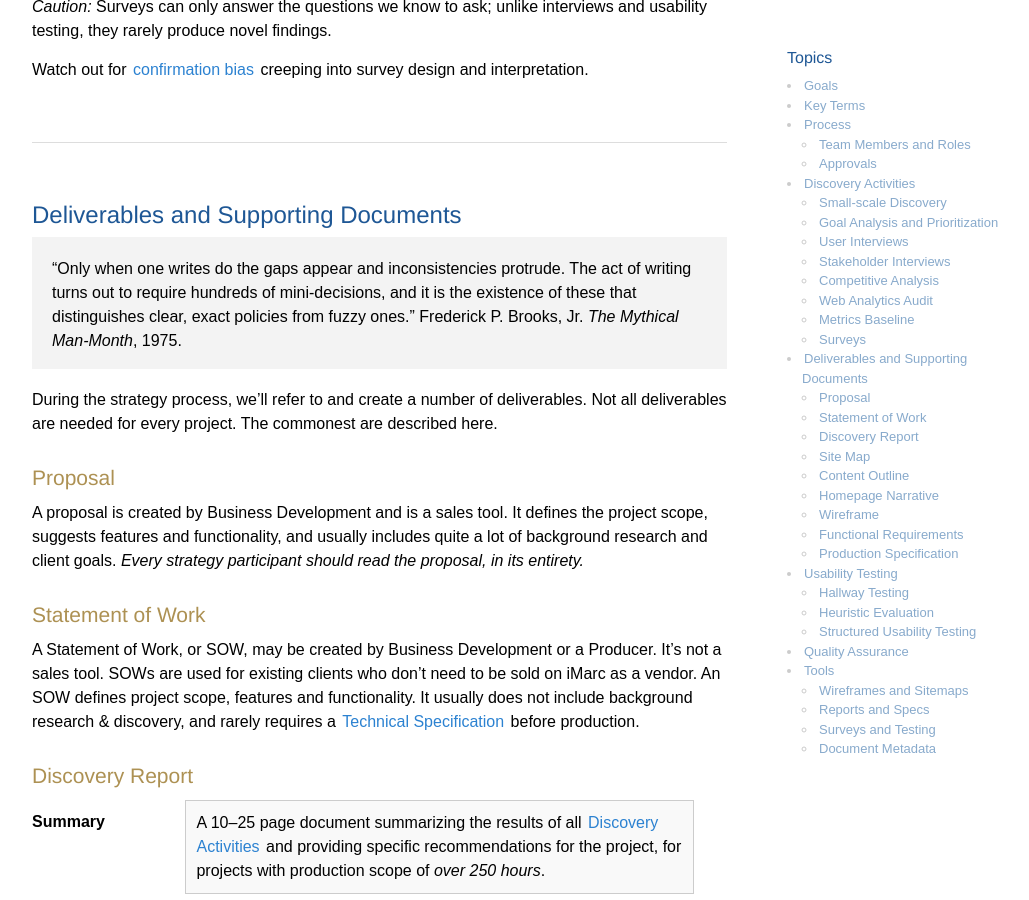
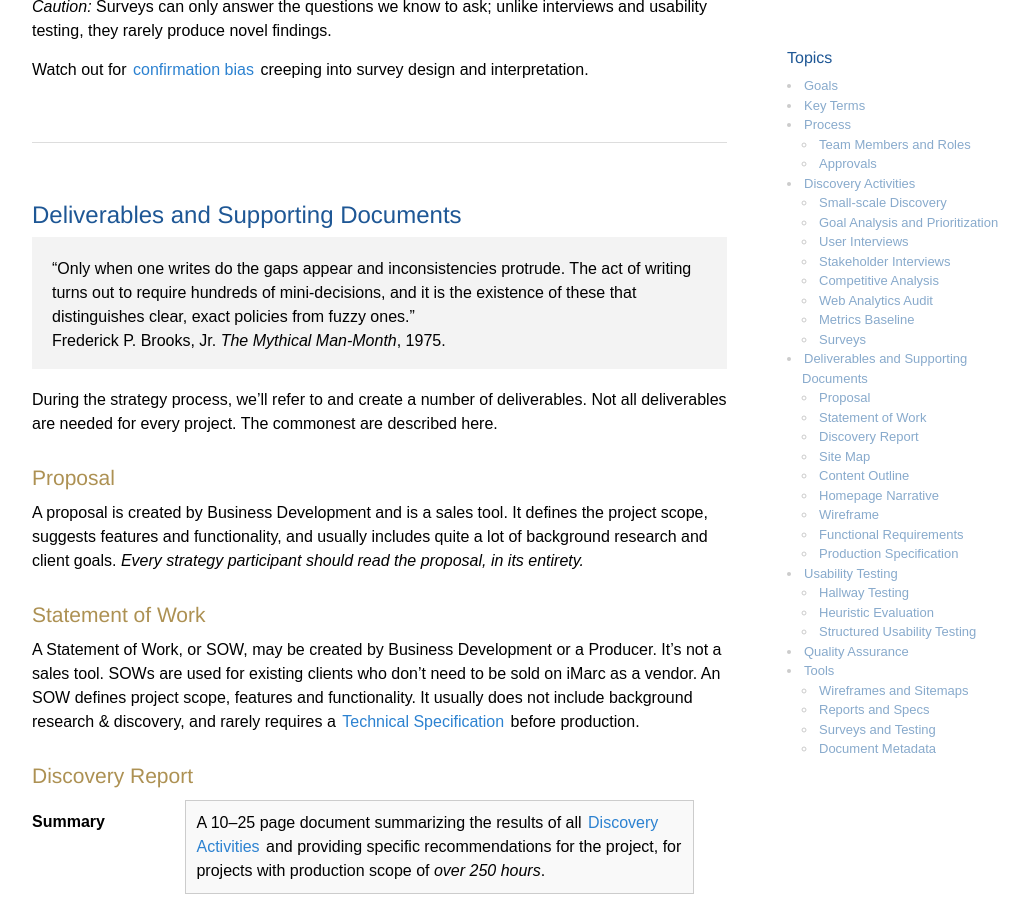
Before and after one commit to imarc/handbook, a Jekyll site: the page built from strategy.markdown, in a window 1280 px wide and 900 px high, scrolled down 9086 px. Shown: the whole window, without its empty margins (118-1147 px from the left). Built offline with Jekyll 4.4.1, drawn with Linux system fonts in a browser that asks for light colours; nearby versions of some CDN libraries.

Commit message:
Fine. <br> it is.

```diff
--- a/strategy.markdown
+++ b/strategy.markdown
@@ -333,8 +333,7 @@ Watch out for [confirmation bias](http://en.wikipedia.org/wiki/Confirmation_bias
 
 ## Deliverables and Supporting Documents
 
-> "Only when one writes do the gaps appear and inconsistencies protrude. The act of writing turns out to require hundreds of mini-decisions, and it is the existence of these that distinguishes clear, exact policies from fuzzy ones."
-> Frederick P. Brooks, Jr. *The Mythical Man-Month*, 1975.
+> "Only when one writes do the gaps appear and inconsistencies protrude. The act of writing turns out to require hundreds of mini-decisions, and it is the existence of these that distinguishes clear, exact policies from fuzzy ones." <br> Frederick P. Brooks, Jr. *The Mythical Man-Month*, 1975.
 
 During the strategy process, we'll refer to and create a number of deliverables. Not all deliverables are needed for every project. The commonest are described here.
 
```
